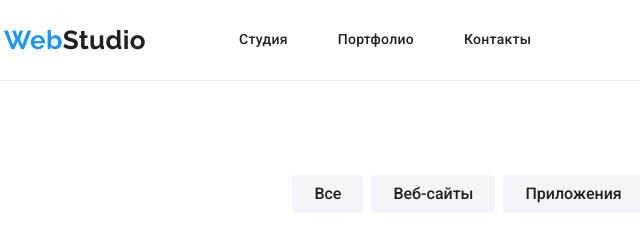
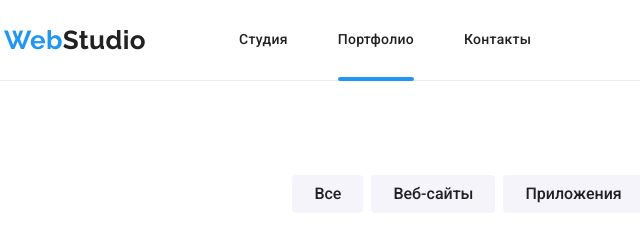
Before and after one commit to OlgaBezrukova8/goit-markup-hw-05, a plain HTML site: page portfolio.html in a window 1280 px wide. Shown: the top 240 px of the page, 51-691 px from the left. Drawn offline with nearby package versions, Linux system fonts and the light colour scheme.

Commit message:
Add current page

```diff
--- a/css/styles.css
+++ b/css/styles.css
@@ -151,6 +151,23 @@ body {
 .header-link:hover,
 .header-link:focus {
   color: var(--accent-color);
+}
+
+.current::after {
+  content: "";
+
+  display: block;
+  position: absolute;
+  bottom: -1px;
+
+  width: 100%;
+  height: 4px;
+  border-radius: 2px;
+  opacity: 1;
+
+  background-color: var(--accent-color);
+
+  transition: 250ms cubic-bezier(0.4, 0, 0.2, 1);
 }
 
 .contacts-list {
--- a/portfolio.html
+++ b/portfolio.html
@@ -34,7 +34,7 @@
               <a class="link header-link" href="./index.html">Студия</a>
             </li>
             <li class="header-item">
-              <a class="link header-link" href="./portfolio.html">Портфолио</a>
+              <a class="link header-link current" href="./portfolio.html">Портфолио</a>
             </li>
             <li class="header-item">
               <a class="link header-link" href="">Контакты</a>
```
Also changed, not shown: index.html (+1 -1 lines).
